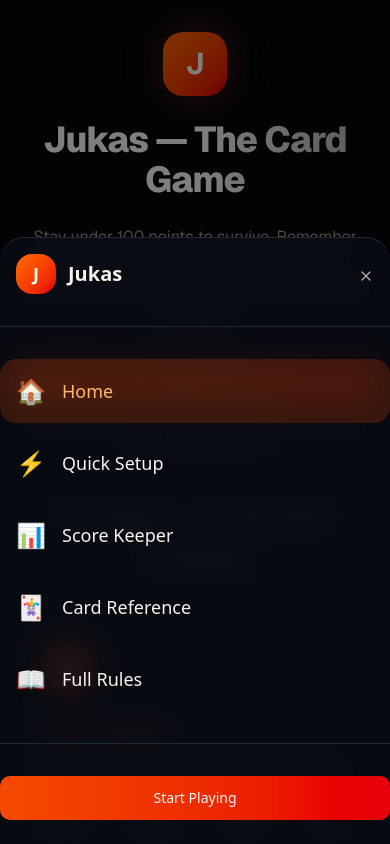
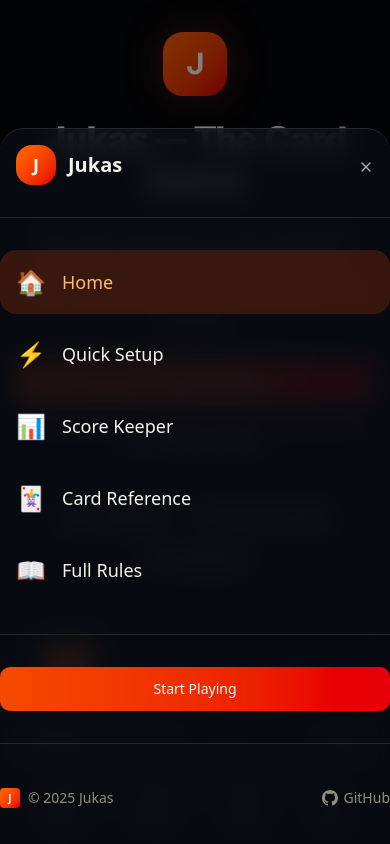
Before and after one commit to Peckage/jukas, a Next.js app: page / in a window 390 px wide. Both pictures are taken after a click on the button "More". Shown: the top 844 px of the page. Built offline with nearby package versions, Linux system fonts and the light colour scheme.

Commit message:
feat: integrate footer into mobile nav with GitHub link
- Add mini footer row above nav icons with copyright and GitHub
- Add footer content to 'More' sheet menu
- Hide traditional footer on mobile (now part of nav)
- Add GitHub link to desktop footer

```diff
--- a/src/app/page.tsx
+++ b/src/app/page.tsx
@@ -427,19 +427,35 @@
         </div>
       </section>
 
-      {/* Footer */}
-      <footer className="border-t border-border/50 bg-card/30 safe-bottom pb-24 md:pb-0">
+      {/* Footer - hidden on mobile since it's integrated into the nav bar */}
+      <footer className="hidden md:block border-t border-border/50 bg-card/30">
         <div className="mx-auto max-w-6xl px-4 sm:px-6 py-6">
-          <div className="flex items-center justify-center gap-2">
-            <div className="h-6 w-6 rounded-md bg-gradient-to-br from-orange-500 to-red-600 flex items-center justify-center">
-              <span className="text-white font-bold text-xs">J</span>
+          <div className="flex items-center justify-between">
+            <div className="flex items-center gap-2">
+              <div className="h-6 w-6 rounded-md bg-gradient-to-br from-orange-500 to-red-600 flex items-center justify-center">
+                <span className="text-white font-bold text-xs">J</span>
+              </div>
+              <span className="text-sm text-muted-foreground">
+                © {new Date().getFullYear()} Jukas
+              </span>
             </div>
-            <span className="text-sm text-muted-foreground">
-              © {new Date().getFullYear()} Jukas
-            </span>
+            <a
+              href="https://github.com/mirkodandrea"
+              target="_blank"
+              rel="noopener noreferrer"
+              className="flex items-center gap-1.5 text-sm text-muted-foreground hover:text-foreground transition-colors"
+            >
+              <svg className="w-4 h-4" fill="currentColor" viewBox="0 0 24 24">
+                <path d="M12 0c-6.626 0-12 5.373-12 12 0 5.302 3.438 9.8 8.207 11.387.599.111.793-.261.793-.577v-2.234c-3.338.726-4.033-1.416-4.033-1.416-.546-1.387-1.333-1.756-1.333-1.756-1.089-.745.083-.729.083-.729 1.205.084 1.839 1.237 1.839 1.237 1.07 1.834 2.807 1.304 3.492.997.107-.775.418-1.305.762-1.604-2.665-.305-5.467-1.334-5.467-5.931 0-1.311.469-2.381 1.236-3.221-.124-.303-.535-1.524.117-3.176 0 0 1.008-.322 3.301 1.23.957-.266 1.983-.399 3.003-.404 1.02.005 2.047.138 3.006.404 2.291-1.552 3.297-1.23 3.297-1.23.653 1.653.242 2.874.118 3.176.77.84 1.235 1.911 1.235 3.221 0 4.609-2.807 5.624-5.479 5.921.43.372.823 1.102.823 2.222v3.293c0 .319.192.694.801.576 4.765-1.589 8.199-6.086 8.199-11.386 0-6.627-5.373-12-12-12z"/>
+              </svg>
+              GitHub
+            </a>
           </div>
         </div>
       </footer>
+
+      {/* Spacer for mobile nav */}
+      <div className="h-20 md:hidden" />
     </div>
   );
 }
--- a/src/components/mobile-nav.tsx
+++ b/src/components/mobile-nav.tsx
@@ -28,8 +28,24 @@
 
   return (
     <div className="md:hidden">
-      {/* Fixed bottom navigation bar */}
+      {/* Fixed bottom navigation bar with integrated footer */}
       <div className="fixed bottom-0 left-0 right-0 z-50 glass border-t border-border/50 safe-bottom">
+        {/* Mini footer row */}
+        <div className="flex items-center justify-between px-4 py-1.5 border-b border-border/30 text-[10px] text-muted-foreground">
+          <span>© {new Date().getFullYear()} Jukas</span>
+          <a
+            href="https://github.com/mirkodandrea"
+            target="_blank"
+            rel="noopener noreferrer"
+            className="flex items-center gap-1 hover:text-foreground transition-colors"
+          >
+            <svg className="w-3 h-3" fill="currentColor" viewBox="0 0 24 24">
+              <path d="M12 0c-6.626 0-12 5.373-12 12 0 5.302 3.438 9.8 8.207 11.387.599.111.793-.261.793-.577v-2.234c-3.338.726-4.033-1.416-4.033-1.416-.546-1.387-1.333-1.756-1.333-1.756-1.089-.745.083-.729.083-.729 1.205.084 1.839 1.237 1.839 1.237 1.07 1.834 2.807 1.304 3.492.997.107-.775.418-1.305.762-1.604-2.665-.305-5.467-1.334-5.467-5.931 0-1.311.469-2.381 1.236-3.221-.124-.303-.535-1.524.117-3.176 0 0 1.008-.322 3.301 1.23.957-.266 1.983-.399 3.003-.404 1.02.005 2.047.138 3.006.404 2.291-1.552 3.297-1.23 3.297-1.23.653 1.653.242 2.874.118 3.176.77.84 1.235 1.911 1.235 3.221 0 4.609-2.807 5.624-5.479 5.921.43.372.823 1.102.823 2.222v3.293c0 .319.192.694.801.576 4.765-1.589 8.199-6.086 8.199-11.386 0-6.627-5.373-12-12-12z"/>
+            </svg>
+            GitHub
+          </a>
+        </div>
+        {/* Navigation row */}
         <div className="flex items-center justify-around py-2 px-4">
           <Link
             href="/setup"
@@ -194,7 +210,7 @@
 
               <Separator className="my-4" />
 
-              <div className="pb-6">
+              <div className="pb-4">
                 <Button
                   className="w-full bg-gradient-to-r from-orange-600 to-red-600 hover:from-orange-500 hover:to-red-500"
                   size="lg"
@@ -205,6 +221,29 @@
                   </Link>
                 </Button>
               </div>
+
+              <Separator className="mb-4" />
+
+              {/* Footer content */}
+              <div className="flex items-center justify-between pb-6 text-sm text-muted-foreground">
+                <div className="flex items-center gap-2">
+                  <div className="h-5 w-5 rounded bg-gradient-to-br from-orange-500 to-red-600 flex items-center justify-center">
+                    <span className="text-white font-bold text-[10px]">J</span>
+                  </div>
+                  <span>© {new Date().getFullYear()} Jukas</span>
+                </div>
+                <a
+                  href="https://github.com/mirkodandrea"
+                  target="_blank"
+                  rel="noopener noreferrer"
+                  className="flex items-center gap-1.5 hover:text-foreground transition-colors"
+                >
+                  <svg className="w-4 h-4" fill="currentColor" viewBox="0 0 24 24">
+                    <path d="M12 0c-6.626 0-12 5.373-12 12 0 5.302 3.438 9.8 8.207 11.387.599.111.793-.261.793-.577v-2.234c-3.338.726-4.033-1.416-4.033-1.416-.546-1.387-1.333-1.756-1.333-1.756-1.089-.745.083-.729.083-.729 1.205.084 1.839 1.237 1.839 1.237 1.07 1.834 2.807 1.304 3.492.997.107-.775.418-1.305.762-1.604-2.665-.305-5.467-1.334-5.467-5.931 0-1.311.469-2.381 1.236-3.221-.124-.303-.535-1.524.117-3.176 0 0 1.008-.322 3.301 1.23.957-.266 1.983-.399 3.003-.404 1.02.005 2.047.138 3.006.404 2.291-1.552 3.297-1.23 3.297-1.23.653 1.653.242 2.874.118 3.176.77.84 1.235 1.911 1.235 3.221 0 4.609-2.807 5.624-5.479 5.921.43.372.823 1.102.823 2.222v3.293c0 .319.192.694.801.576 4.765-1.589 8.199-6.086 8.199-11.386 0-6.627-5.373-12-12-12z"/>
+                  </svg>
+                  <span>GitHub</span>
+                </a>
+              </div>
             </SheetContent>
           </Sheet>
         </div>
```
